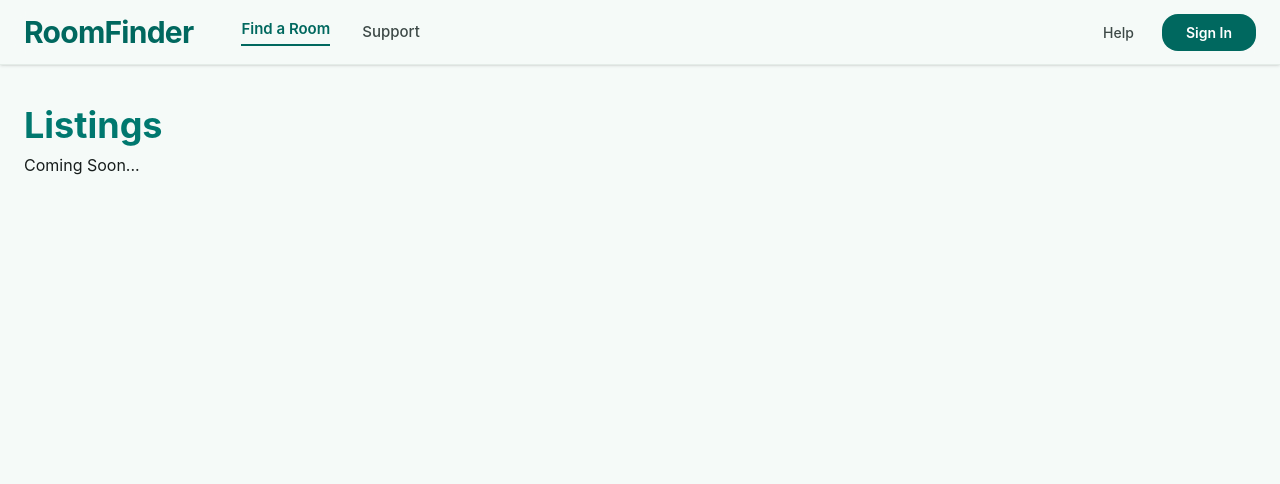
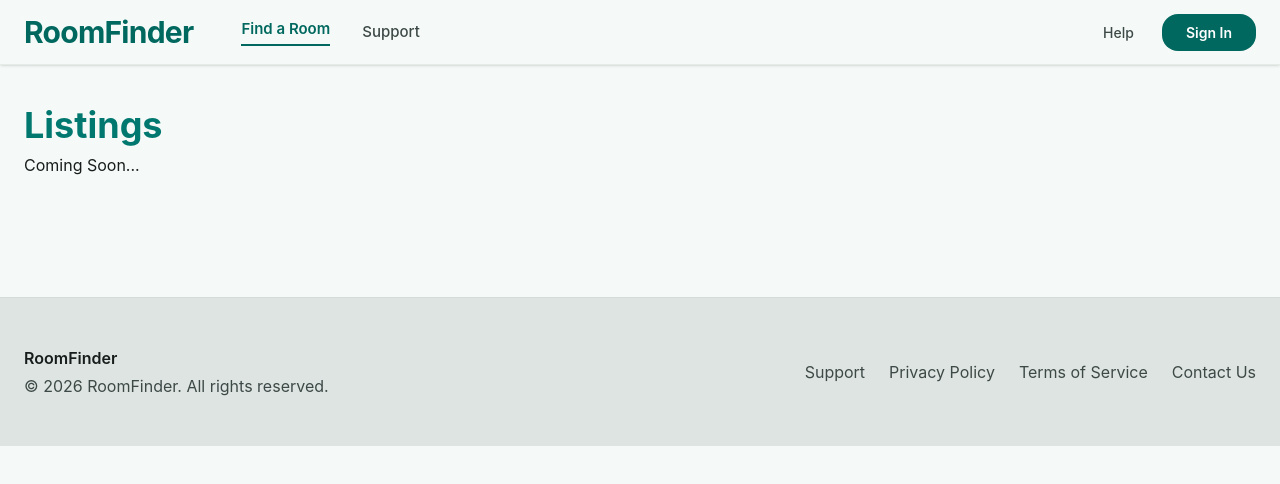
Before and after one commit to Subodh-Dhamala/RoomFinder, a Next.js app in the folder client/: page / in a window 1280 px wide. Shown: the top 484 px of the page. Built offline with nearby package versions, Linux system fonts and the light colour scheme; no server answers.

Commit message:
Footer added

```diff
--- a/client/app/(main)/layout.tsx
+++ b/client/app/(main)/layout.tsx
@@ -1,10 +1,12 @@
-import Navbar from '@/components/Navbar'
+import Navbar from '@/components/Navbar';
+import Footer from '@/components/Footer';
 
 export default function MainLayout({ children }: { children: React.ReactNode }) {
   return (
     <>
       <Navbar />
       {children}
+      <Footer/>
     </>
   )
 }
--- /dev/null
+++ b/client/components/Footer.tsx
@@ -0,0 +1,31 @@
+export default function Footer() {
+  return (
+    <footer className="w-full border-t border-outline-variant/30 bg-surface-container-highest py-lg mt-xl">
+      <div className="mx-auto flex max-w-[1280px] flex-col items-center justify-between gap-md px-gutter md:flex-row">
+
+        <div className="flex flex-col items-center gap-xs md:items-start">
+          <span className="font-semibold text-on-surface">RoomFinder</span>
+          <p className="text-caption text-on-surface-variant">
+            © {new Date().getFullYear()} RoomFinder. All rights reserved.
+          </p>
+        </div>
+
+        <nav className="flex flex-wrap justify-center gap-md">
+          <a href="/support" className="text-caption text-on-surface-variant hover:text-primary transition-colors">
+            Support
+          </a>
+          <a href="#" className="text-caption text-on-surface-variant hover:text-primary transition-colors">
+            Privacy Policy
+          </a>
+          <a href="#" className="text-caption text-on-surface-variant hover:text-primary transition-colors">
+            Terms of Service
+          </a>
+          <a href="#" className="text-caption text-on-surface-variant hover:text-primary transition-colors">
+            Contact Us
+          </a>
+        </nav>
+
+      </div>
+    </footer>
+  )
+}
```
